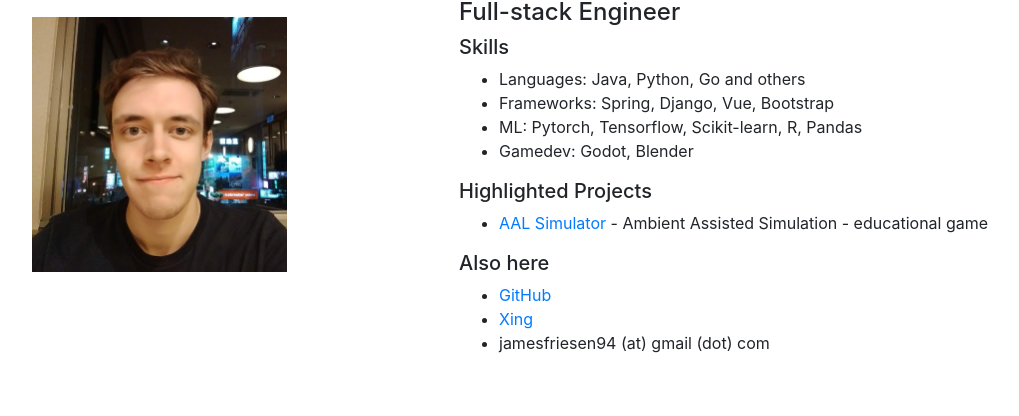
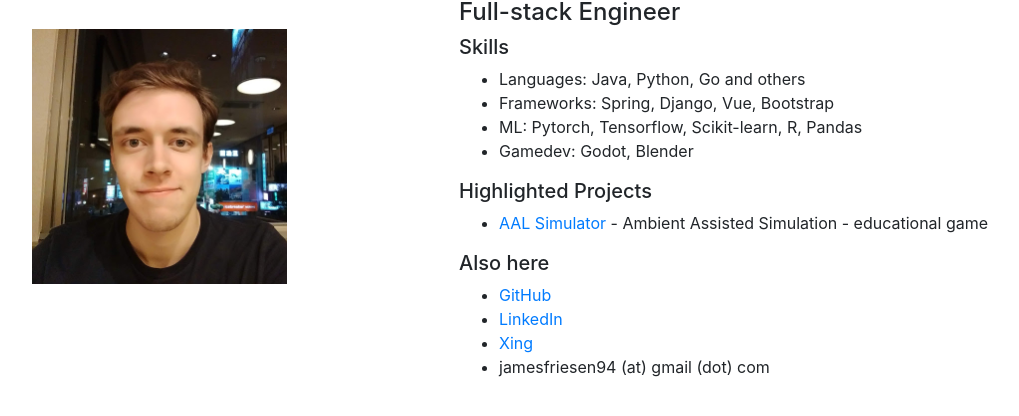
Before and after one commit to Nickerchen/Nickerchen.github.io, a plain HTML site: page index.html in a window 1280 px wide. Shown: the part 106-522 px from the top of the page, without its empty margins (196-1215 px from the left). Drawn offline with nearby package versions, Linux system fonts and the light colour scheme.

Commit message:
Added LinkedIn link

```diff
--- a/index.html
+++ b/index.html
@@ -39,6 +39,7 @@
                 <h5>Also here</h5>
                 <ul>
                     <li><a href="https://github.com/nickerchen">GitHub</a></li>
+                    <li><a href="https://www.linkedin.com/in/james-friesen-bb93b3157/">LinkedIn</a></li>
                     <li><a href="https://www.xing.com/profile/James_Friesen">Xing</a></li>
                     <li>jamesfriesen94 (at) gmail (dot) com</li>
                 </ul>
```
